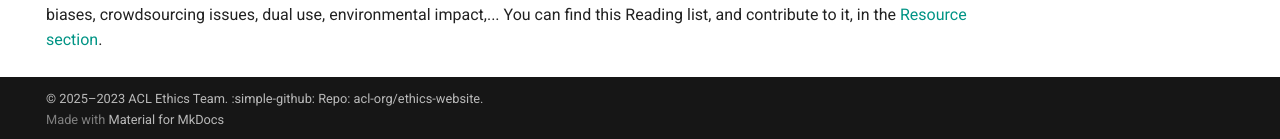
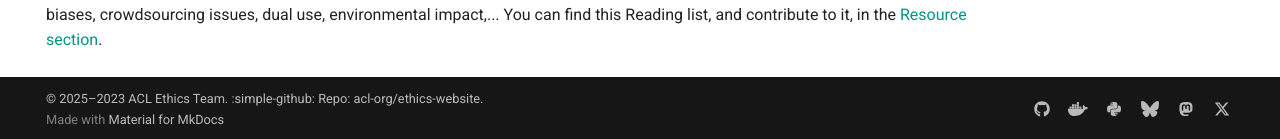
Before and after one commit to knmnyn/ethics-website, an MkDocs documentation site: the page built from docs/index.md, in a window 1280 px wide and 1238 px high. Shown: the part 1096-1235 px from the top of the window. Built offline with MkDocs 1.6.1 and Material for MkDocs 9.7.7, drawn with Linux system fonts in a browser that asks for light colours.

```diff
--- a/mkdocs.yml
+++ b/mkdocs.yml
@@ -71,6 +71,93 @@ markdown_extensions:
   - pymdownx.emoji:
       emoji_index: !!python/name:material.extensions.emoji.twemoji
       emoji_generator: !!python/name:material.extensions.emoji.to_svg
+  - attr_list
+  - md_in_html
+  - pymdownx.superfences
+  - pymdownx.highlight
+  - pymdownx.arithmatex:
+      generic: true
+  - pymdownx.tabbed
+  - pymdownx.tasklist:
+      custom_checkbox: true
+  - pymdownx.emoji:
+      emoji_index: !!python/name:material.extensions.emoji.twemoji
+      emoji_generator: !!python/name:material.extensions.emoji.to_svg
+  - pymdownx.snippets
+  - pymdownx.inlinehilite
+  - pymdownx.critic
+  - pymdownx.mark
+  - pymdownx.caret
+  - pymdownx.keys
+  - pymdownx.details
+  - pymdownx.smartsymbols
+  - pymdownx.arithmatex:
+      generic: true
+  - admonition
+  - footnotes
+  - meta
+  - toc:
+      permalink: true
+  - pymdownx.highlight:
+      anchor_linenums: true
+  - pymdownx.inlinehilite
+  - pymdownx.snippets
+  - pymdownx.superfences:
+      custom_fences:
+        - name: mermaid
+          class: mermaid
+          format: !!python/name:pymdownx.superfences.fence_code_format
+  - pymdownx.arithmatex:
+      generic: true
+  - pymdownx.emoji:
+      emoji_index: !!python/name:material.extensions.emoji.twemoji
+      emoji_generator: !!python/name:material.extensions.emoji.to_svg
+  - pymdownx.snippets
+  - pymdownx.inlinehilite
+  - pymdownx.critic
+  - pymdownx.mark
+  - pymdownx.caret
+  - pymdownx.keys
+  - pymdownx.details
+  - pymdownx.smartsymbols
+  - pymdownx.arithmatex:
+      generic: true
+  - admonition
+  - footnotes
+  - meta
+  - toc:
+      permalink: true
+  - pymdownx.highlight:
+      anchor_linenums: true
+  - pymdownx.inlinehilite
+  - pymdownx.snippets
+  - pymdownx.superfences:
+      custom_fences:
+        - name: mermaid
+          class: mermaid
+          format: !!python/name:pymdownx.superfences.fence_code_format
 
 copyright: |
   &copy; 2025–2023 <a href="https://github.com/acl-org/ethics-website"  target="_blank" rel="noopener">ACL Ethics Team</a>.  :simple-github: <i class="fab fa-github"></i> Repo: <a href="https://github.com/acl-org/ethics-website"  target="_blank" rel="noopener">acl-org/ethics-website</a>.
+
+# Additional configuration
+extra:
+  status:
+    new: Recently added
+    deprecated: Deprecated
+  analytics:
+    provider: google
+    property: !ENV GOOGLE_ANALYTICS_KEY
+  social:
+    - icon: fontawesome/brands/github
+      link: https://github.com/squidfunk
+    - icon: fontawesome/brands/docker
+      link: https://hub.docker.com/r/squidfunk/mkdocs-material/
+    - icon: fontawesome/brands/python
+      link: https://pypi.org/project/mkdocs-material/
+    - icon: fontawesome/brands/bluesky
+      link: https://bsky.app/profile/squidfunk.bsky.social
+    - icon: fontawesome/brands/mastodon
+      link: https://fosstodon.org/@squidfunk
+    - icon: fontawesome/brands/x-twitter
+      link: https://x.com/squidfunk
```
